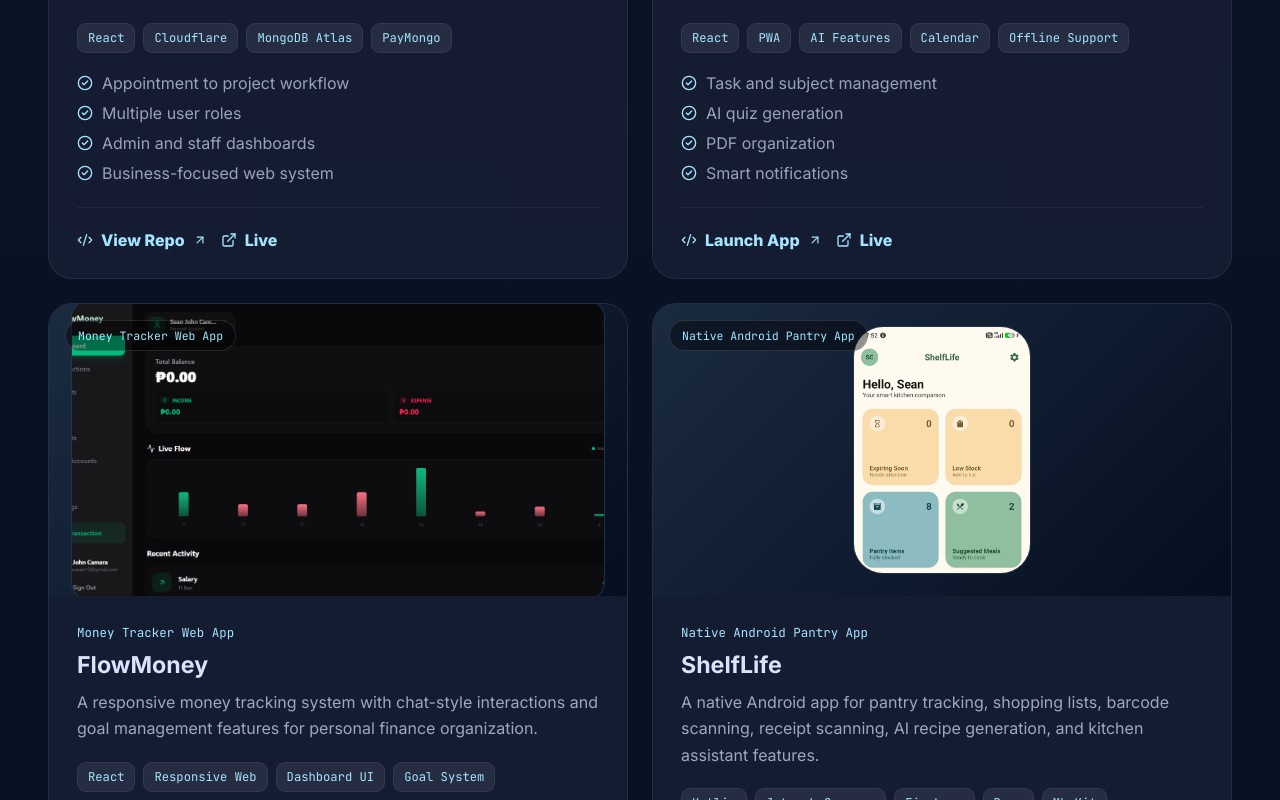
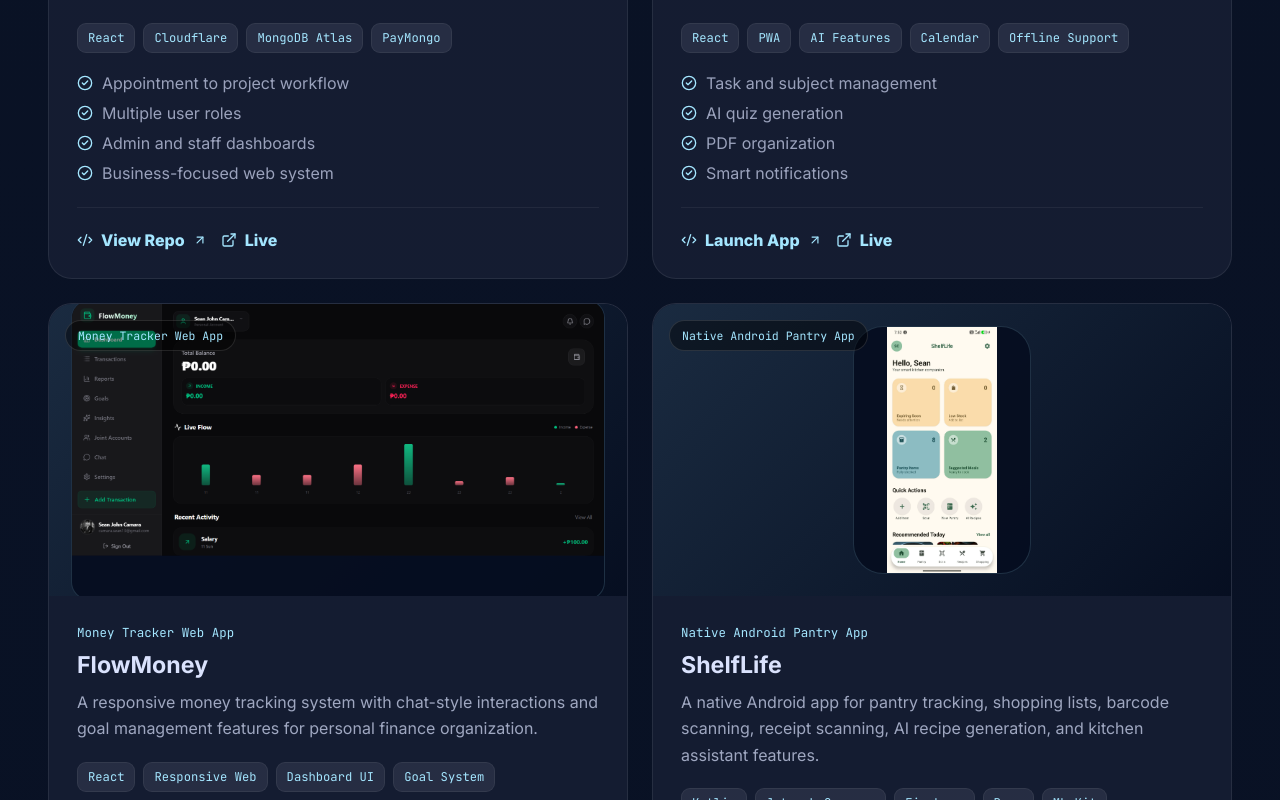
Before and after one commit to sean-camara/sean-camara-portfolio, a React (Vite) app: page / in a window 1280 px wide. Shown: the part 1492-2292 px from the top of the page. Built offline with nearby package versions, Linux system fonts and the light colour scheme.

Commit message:
Show full project screenshots

```diff
--- a/src/styles.css
+++ b/src/styles.css
@@ -516,7 +516,7 @@
   overflow: hidden;
   border: 1px solid rgba(164, 230, 255, 0.16);
   border-radius: 18px;
-  background: rgba(6, 14, 32, 0.72);
+  background: rgba(6, 14, 32, 0.92);
   transform: translate3d(0, 8px, 0) scale(0.985);
   animation: media-rise 520ms ease both;
 }
@@ -525,13 +525,8 @@
   width: 100%;
   height: 100%;
   display: block;
-  object-fit: cover;
+  object-fit: contain;
   object-position: top center;
-  transition: transform 500ms ease;
-}
-
-.project-card:hover .project-screenshot-frame img {
-  transform: scale(1.035);
 }
 
 .project-visual.rmv .project-screenshot-frame,
@@ -548,7 +543,7 @@
 }
 
 .project-visual.shelflife .project-screenshot-frame img {
-  object-fit: cover;
+  object-fit: contain;
 }
 
 .project-body {
```
